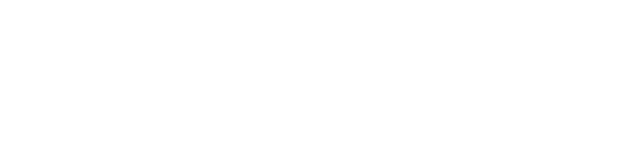
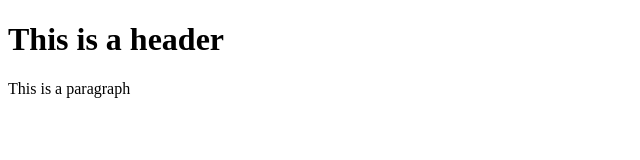
Before and after one commit to baslki/git-test, a plain HTML site: page index.html in a window 1280 px wide. Shown: the whole page, without its empty margins (0-640 px from the left). Drawn offline with Linux system fonts and the light colour scheme.

Commit message:
Second Commit

```diff
--- a/index.html
+++ b/index.html
@@ -8,6 +8,7 @@
     <title>Document</title>
 </head>
 <body>
-    <h1></h1>
+    <h1>This is a header</h1>
+    <p>This is a paragraph</p>
 </body>
 </html>
```
